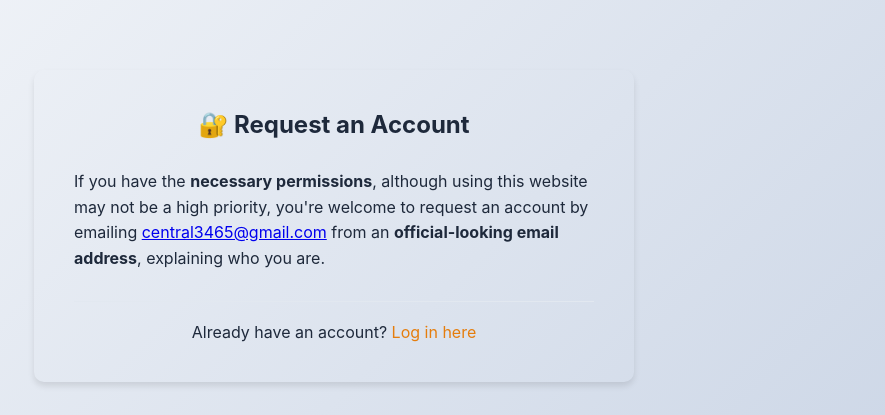
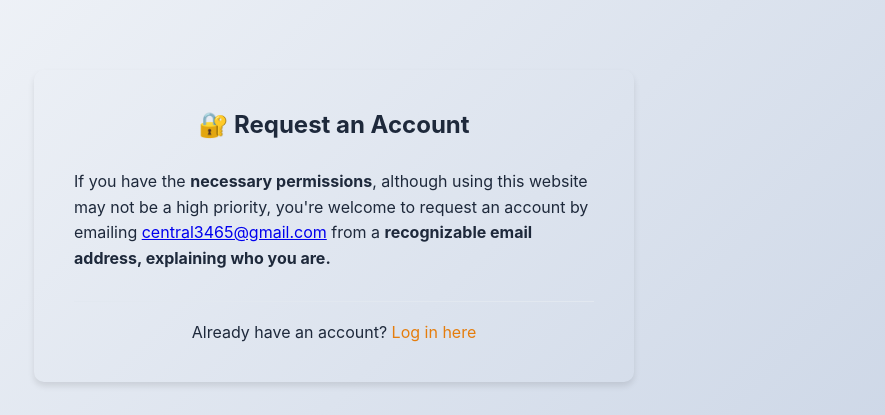
Before and after one commit to Central3465/curly-funicular, a Flask app: page /register in a window 1280 px wide. Shown: the top 415 px of the page, without its empty margins (306-1191 px from the left). Run offline with Flask 3, Linux system fonts and the light colour scheme.

Commit message:
changed wording from official-looking to recognizable as i understand not many want to use a company email

```diff
--- a/templates/register.html
+++ b/templates/register.html
@@ -55,7 +55,7 @@
     <div class="request-container">
         <h2>🔐 Request an Account</h2>
 
-        <p>If you have the <b>necessary permissions</b>, although using this website may not be a high priority, you're welcome to request an account by emailing <a href="mailto:central3465@gmail.com">central3465@gmail.com</a> from an <b>official-looking email address</b>, explaining who you are.</p>
+        <p>If you have the <b>necessary permissions</b>, although using this website may not be a high priority, you're welcome to request an account by emailing <a href="mailto:central3465@gmail.com">central3465@gmail.com</a> from a <b>recognizable email address, explaining who you are.</b></p>
 
         <div class="auth-link">
             Already have an account? <a href="/login">Log in here</a>
```
